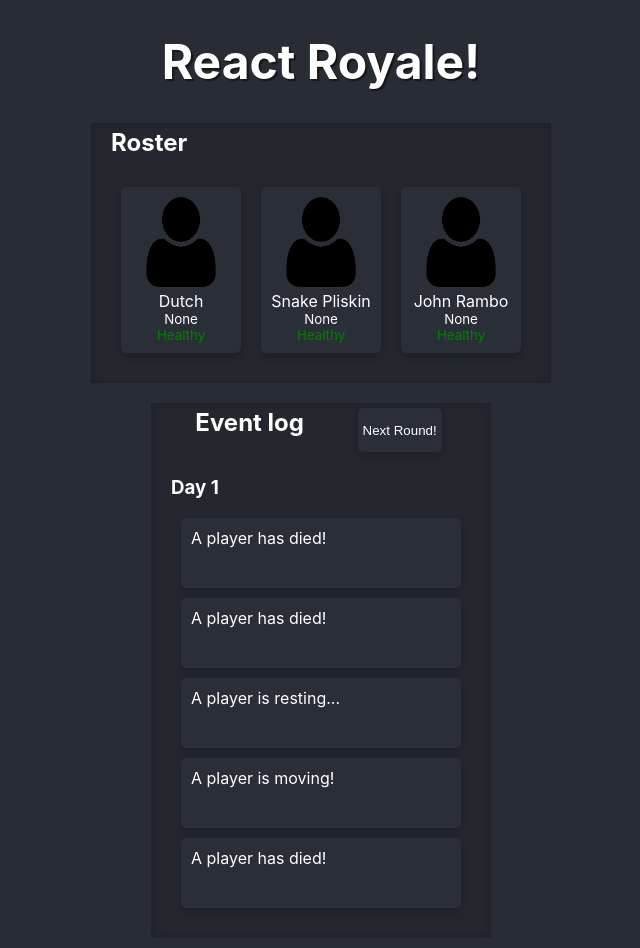
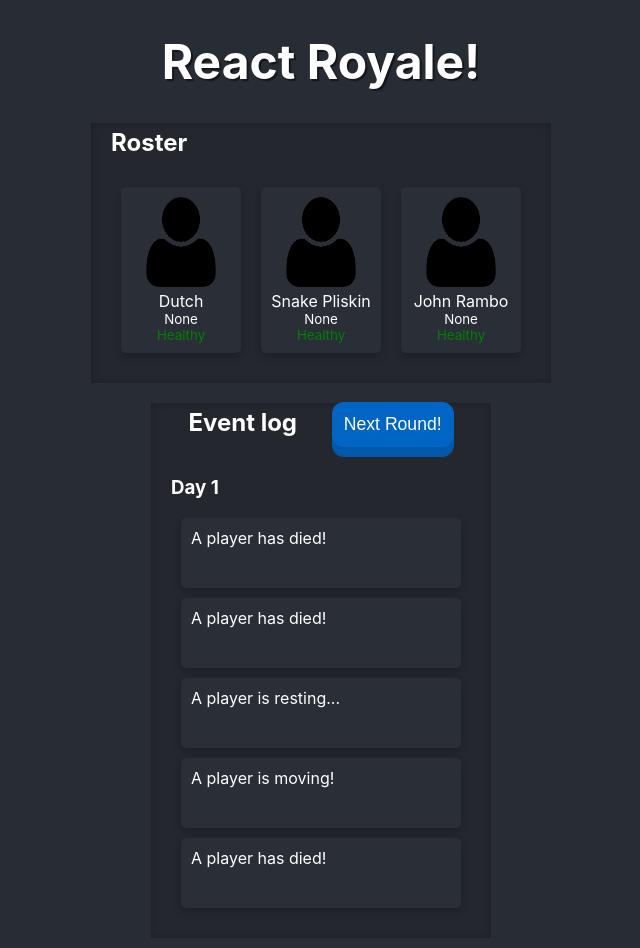
Before and after one commit to Julioevm/react-royale, a React (Create React App) app: page / in a window 1280 px wide. Shown: the top 948 px of the page, without its empty margins (319-959 px from the left). Built offline with nearby package versions, Linux system fonts and the light colour scheme.

Commit message:
Add style for the button.

```diff
--- a/src/components/EventLog.tsx
+++ b/src/components/EventLog.tsx
@@ -14,8 +14,8 @@ export default function EventLog({
 		<div className="container">
 			<div className="logHeader">
 				<h2>Event log</h2>
-				<button className="roundButton" onClick={nextRound}>
-					Next Round!
+				<button className="pushable" onClick={nextRound}>
+					<span className="front">Next Round!</span>
 				</button>
 			</div>
 			<div className="eventContainer">
--- a/src/components/Style.scss
+++ b/src/components/Style.scss
@@ -61,23 +61,25 @@
 	justify-content: space-around;
 }
 
-.roundButton {
-	border: none;
-	border-radius: 5px;
-	padding: 5px;
-	margin: 5px;
-	background-color: lighten(v.$background, 1);
-	transition: 0.3s;
-	cursor: pointer;
-	color: v.$text-color;
-	box-shadow: 0 4px 8px 0 rgba(0, 0, 0, 0.2);
-}
+//Button
+.pushable {
+    background: darken(v.$accent, 5);
+    border-radius: 12px;
+    border: none;
+    padding: 0;
+    cursor: pointer;
+    outline-offset: 4px;
+  }
+  .front {
+    display: block;
+    padding: 12px 12px;
+    border-radius: 12px;
+    font-size: 1.1rem;
+    background: v.$accent;
+    color: white;
+    transform: translateY(-6px);
+  }
 
-.roundButton:hover {
-	background-color: lighten(v.$background, 2);
-	box-shadow: 0 8px 16px 0 rgba(0, 0, 0, 0.2);
-}
-
-.roundButton--active {
-	background-color: lighten(v.$background, 2);
-}
+  .pushable:active .front {
+    transform: translateY(-2px);
+  }
--- a/src/components/_variables.scss
+++ b/src/components/_variables.scss
@@ -1,2 +1,3 @@
 $background: #282c34;
+$accent: #0065c4;
 $text-color: #fff;
```
Also changed, not shown: src/components/Roster.tsx (line endings or trailing spaces).
